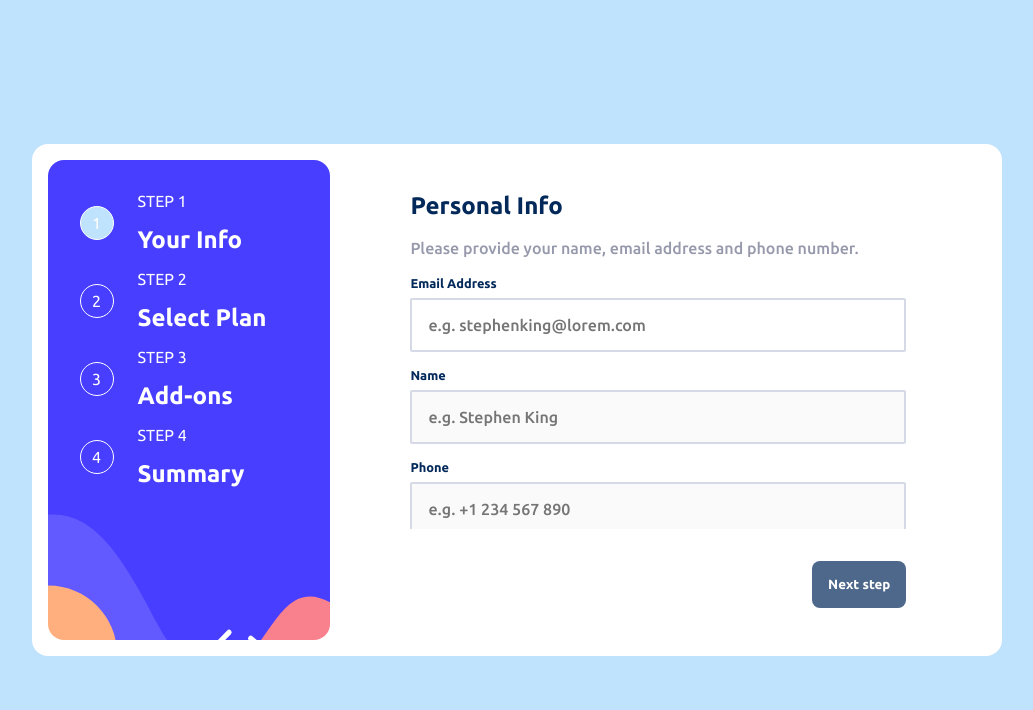
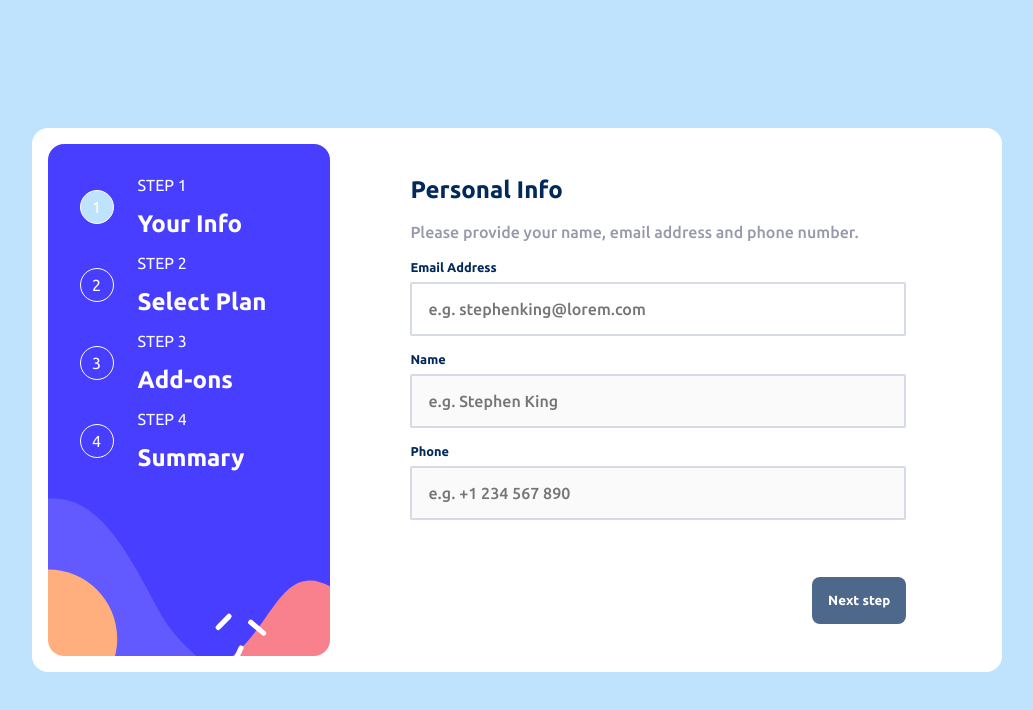
Before and after one commit to huyphan2210/multi-step_form, an Angular app in the folder multi-step_form.client/: page / in a window 1280 px wide. Shown: the top 710 px of the page, without its empty margins (123-1156 px from the left). Built offline with nearby package versions, Linux system fonts and the light colour scheme.

Commit message:
Increase min height

```diff
--- a/multi-step_form.client/src/app/app.component.scss
+++ b/multi-step_form.client/src/app/app.component.scss
@@ -16,7 +16,7 @@
       padding: 1rem;
       background-color: white;
       border-radius: var(--border-radius);
-      min-height: 30rem;
+      min-height: 32rem;
       height: 50vh;
 
       .form-wrapper {
```
